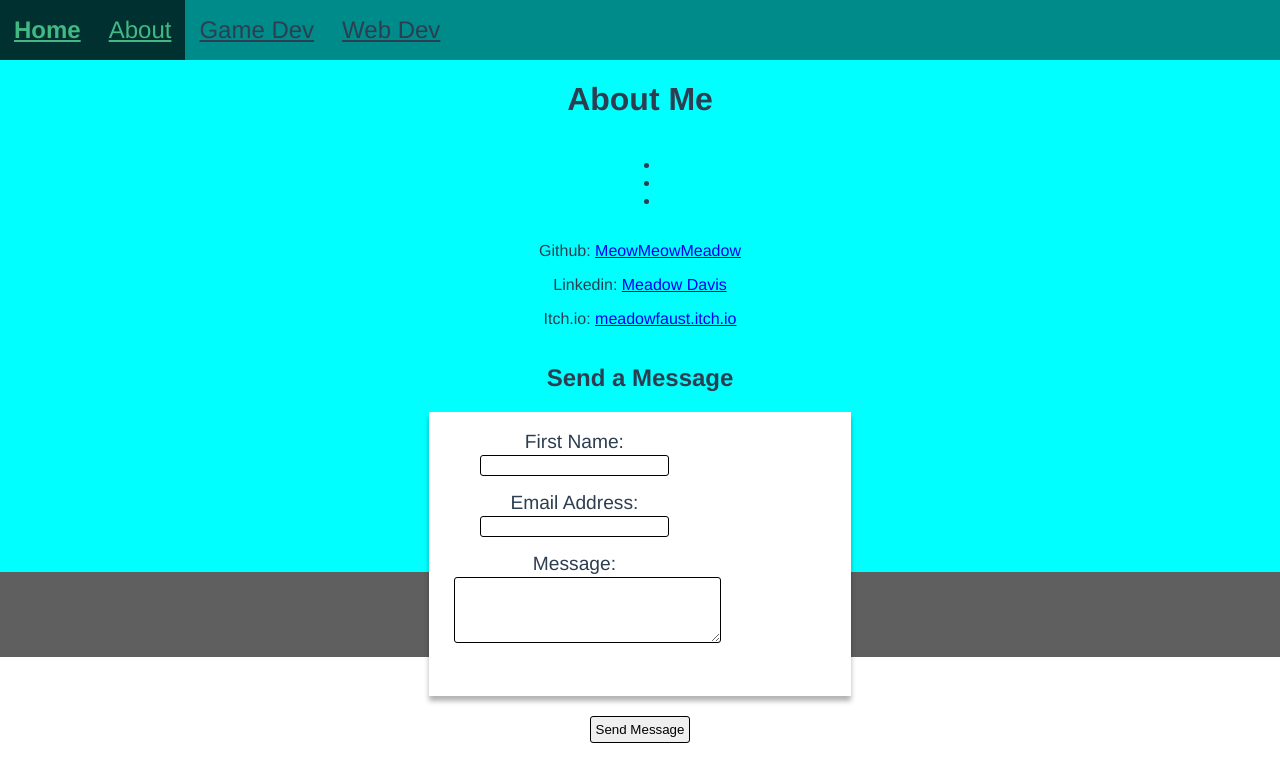
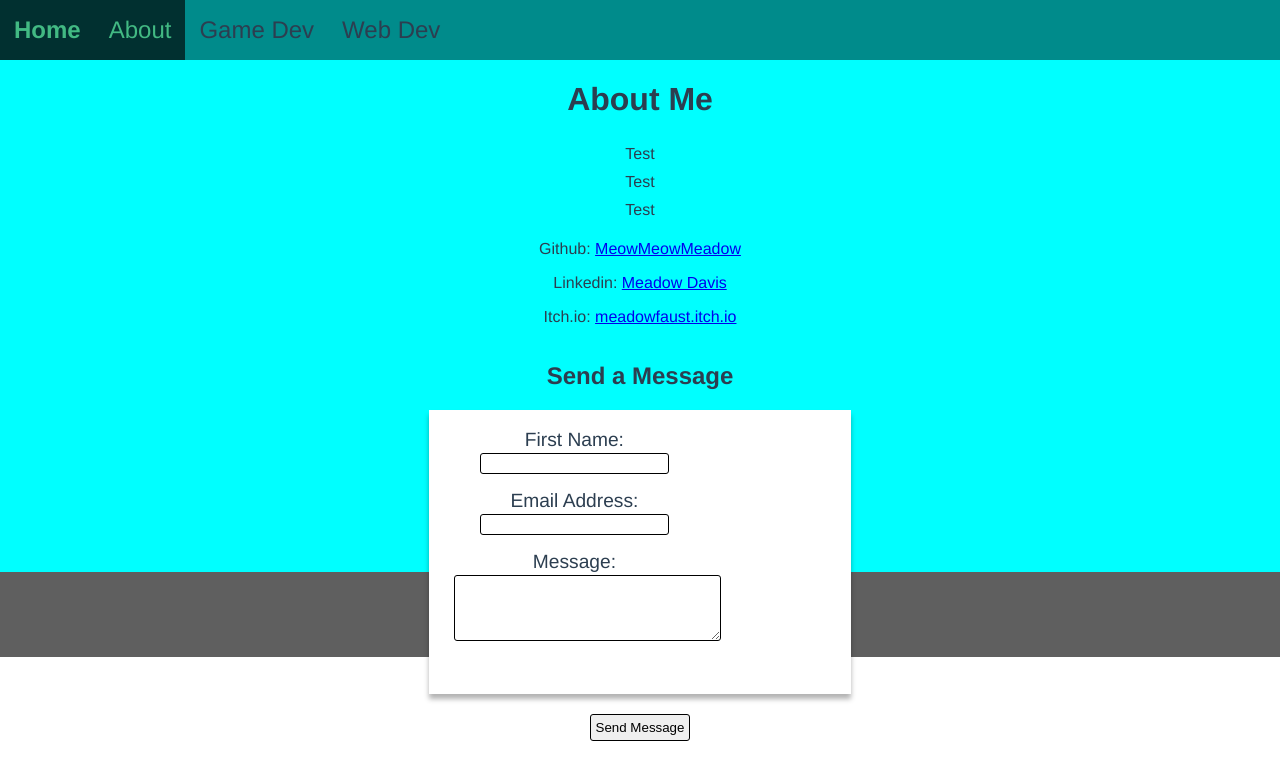
Before and after one commit to MeowMeowMeadow/portfolio-website, a Vue app in the folder portfolio/: page /about in a window 1280 px wide. Shown: the top 782 px of the page. Built offline with nearby package versions, Linux system fonts and the light colour scheme.

Commit message:
Fixed CSS Formatting
Fixed any formatting issues with the website itself by removing any text decoration, using the classes for each view and started working on the About Me section of the site.

```diff
--- a/portfolio/src/App.vue
+++ b/portfolio/src/App.vue
@@ -47,17 +47,19 @@ nav a {
   float: left;
   font-size: 1.5em;
   color: #2c3e50;
+  text-decoration: none;
 }
 
 nav a:hover {
   background-color: rgb(1, 48, 48);
   font-weight: bold;
   color: #42b983;
-
+  text-decoration: none;
 }
 
 nav a.router-link-exact-active {
   color: #42b983;
   background-color: rgb(1, 48, 48);
+  text-decoration: none;
 }
 </style>
--- a/portfolio/src/views/AboutView.vue
+++ b/portfolio/src/views/AboutView.vue
@@ -4,14 +4,14 @@
 
     <div class="aboutMe">
       <ul>
-        <li></li>
-        <li></li>
-        <li></li>
+        <li>Test</li>
+        <li>Test</li>
+        <li>Test</li>
       </ul>
     </div>
 
     <div class="links">
-      <p>Github: <a href="https://github.com/MeowMeowMeadow"> MeowMeowMeadow</a></p>
+      <p>Github: <a href="https://github.com/MeowMeowMeadow">MeowMeowMeadow</a></p>
       <p>Linkedin: <a href="https://www.linkedin.com/in/meadow-davis-7b56b3173/">Meadow Davis</a></p>
       <p>Itch.io: <a href="https://meadowfaust.itch.io/">meadowfaust.itch.io</a></p>
 
@@ -97,6 +97,18 @@ button
   margin-top: 20px;
 }
 
+.aboutMe ul
+{
+  list-style-type: none;
+  padding: 0;
+  margin: 0;
+}
+
+.aboutMe ul li
+{
+  padding: 5px;
+}
+
 .v-enter-active, .v-leave-active
 {
   transition: opacity 1s ease;
--- a/portfolio/src/views/GameDevView.vue
+++ b/portfolio/src/views/GameDevView.vue
@@ -1,5 +1,5 @@
 <template>
-  <div class="about">
+  <div class="gameDev">
     <h1>Game Development</h1>
     <Portfolio/>
   </div>
@@ -18,3 +18,18 @@ export default {
   }
 }
 </script>
+
+<style scoped>
+.gameDev
+{
+  display: flex;
+  flex-direction: column;
+  background-color:aqua;
+  margin: auto;
+  padding: auto;
+  width: 100vw;
+  height: 40vw;
+  align-items: center;
+
+}
+</style>
--- a/portfolio/src/views/WebDevView.vue
+++ b/portfolio/src/views/WebDevView.vue
@@ -18,3 +18,6 @@ export default {
   }
 }
 </script>
+
+<style>
+</style>
```
